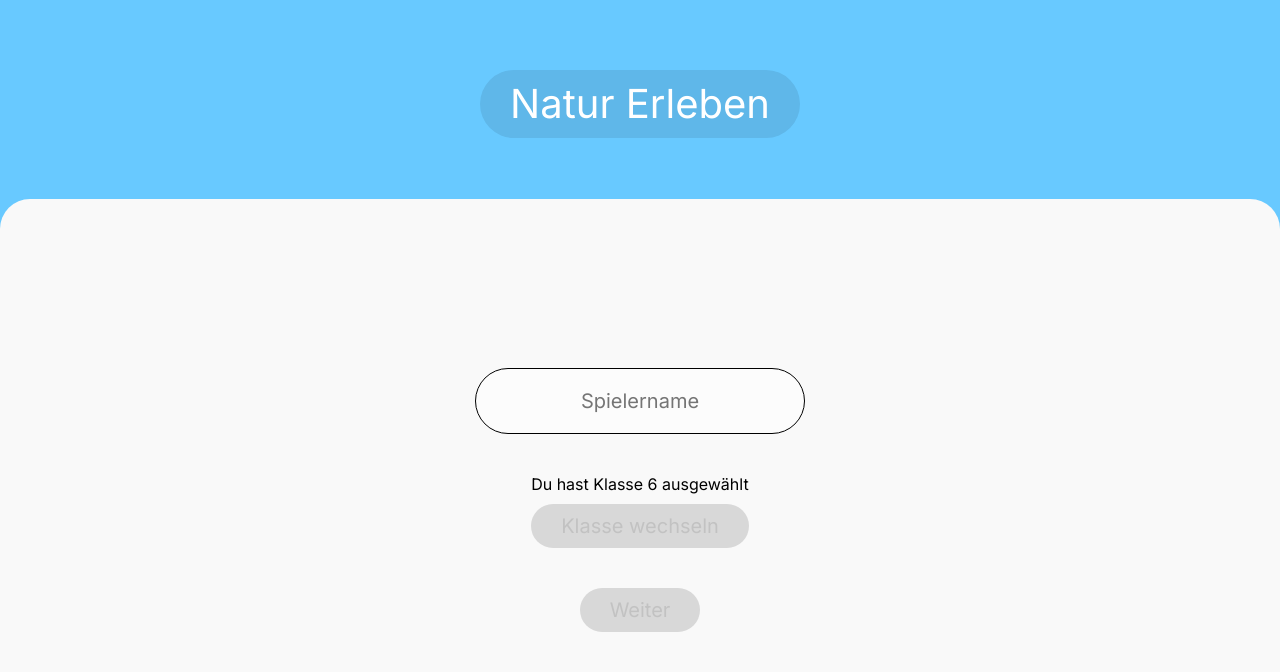
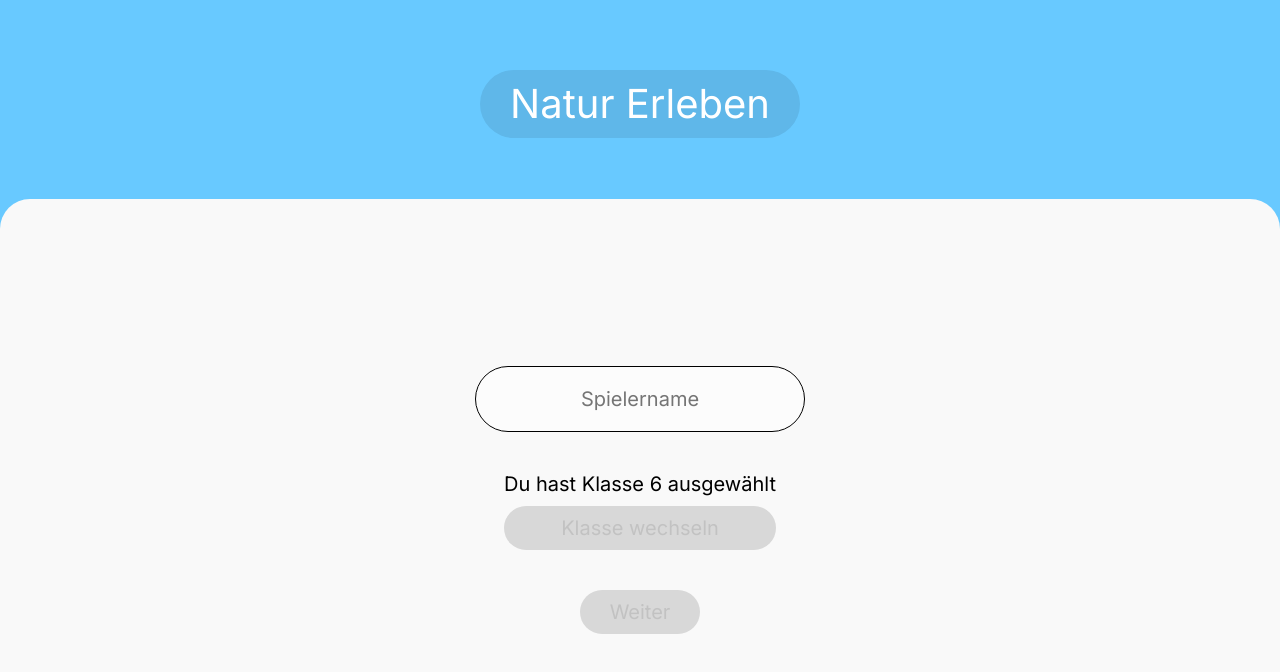
Before and after one commit to BubaInc/natur-erleben, a Next.js app in the folder natur-erleben/: page / in a window 1280 px wide. Both pictures are taken after a click on the button "SPIEL ERÖFFNEN". Shown: the top 672 px of the page. Built offline with nearby package versions, Linux system fonts and the light colour scheme.

Commit message:
joining works again

```diff
--- a/natur-erleben/pages/index.tsx
+++ b/natur-erleben/pages/index.tsx
@@ -96,6 +96,17 @@ const Home: NextPage = () => {
             placeholder="Spielername"
             error={invalidPlayerName}
           />
+          <SpinnerButton
+            fullWidth
+            job={onCreateGameClick}
+            disabled={
+              step == "create"
+                ? playerName == ""
+                : playerName == "" || gameId == ""
+            }
+          >
+            Weiter
+          </SpinnerButton>
         </RenderIf>
         <RenderIf condition={step === "create"}>
           <Input
@@ -104,7 +115,9 @@ const Home: NextPage = () => {
             error={invalidPlayerName}
           />
           <div className={styles.gradeContainer}>
-            <p>Du hast Klasse {sixthGrade ? "6" : "8"} ausgewählt</p>
+            <p className={styles.gradeText}>
+              Du hast Klasse {sixthGrade ? "6" : "8"} ausgewählt
+            </p>
             <Button onClick={() => setSixthGrade(!sixthGrade)}>
               Klasse wechseln
             </Button>
--- a/natur-erleben/styles/Home.module.css
+++ b/natur-erleben/styles/Home.module.css
@@ -26,3 +26,13 @@
   flex-direction: column;
   gap: 10px;
 }
+
+.gradeText {
+  font-family: "Inter";
+  font-style: normal;
+  font-weight: 400;
+  font-size: 20px;
+  line-height: 24px;
+  text-align: center;
+  color: #000000;
+}
```
